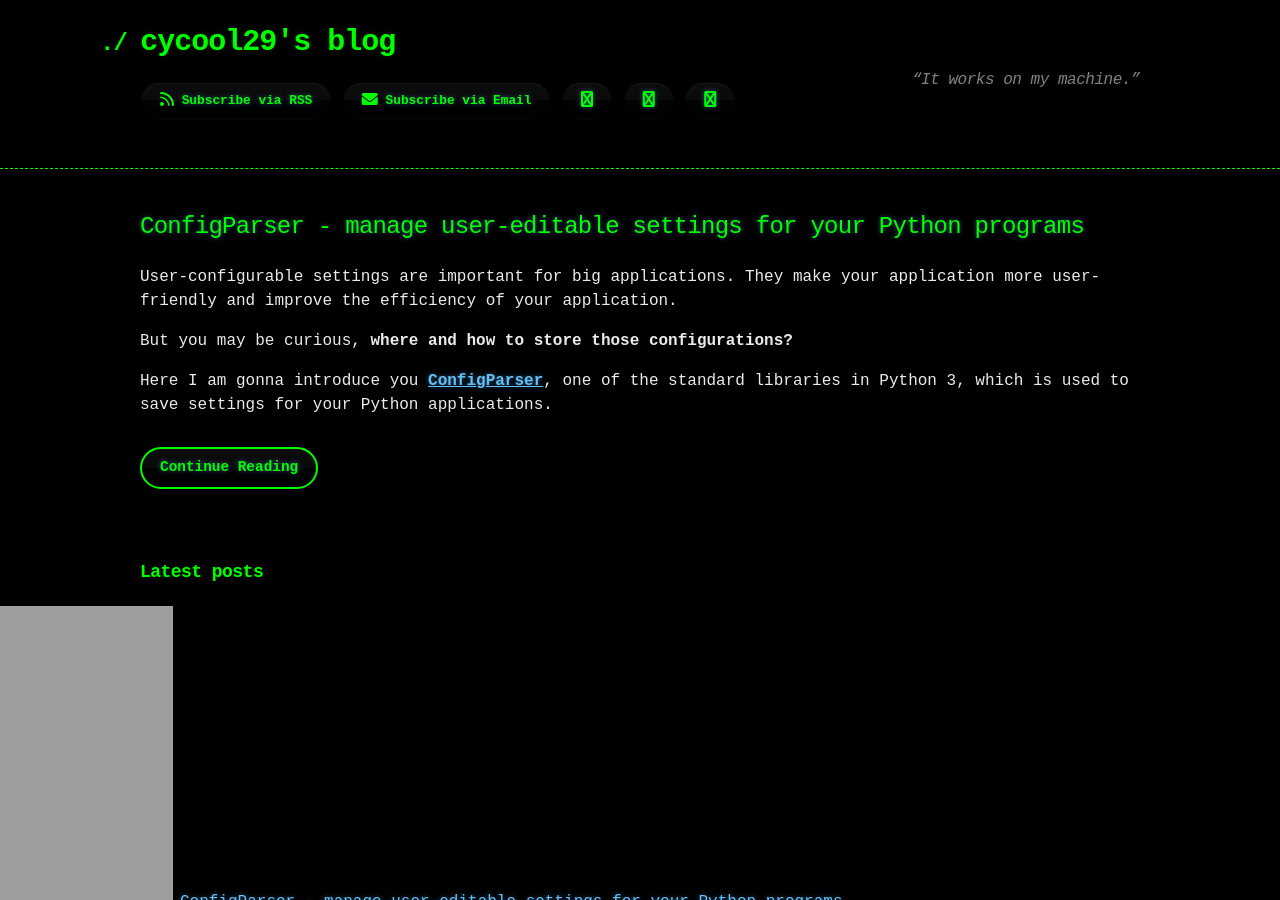
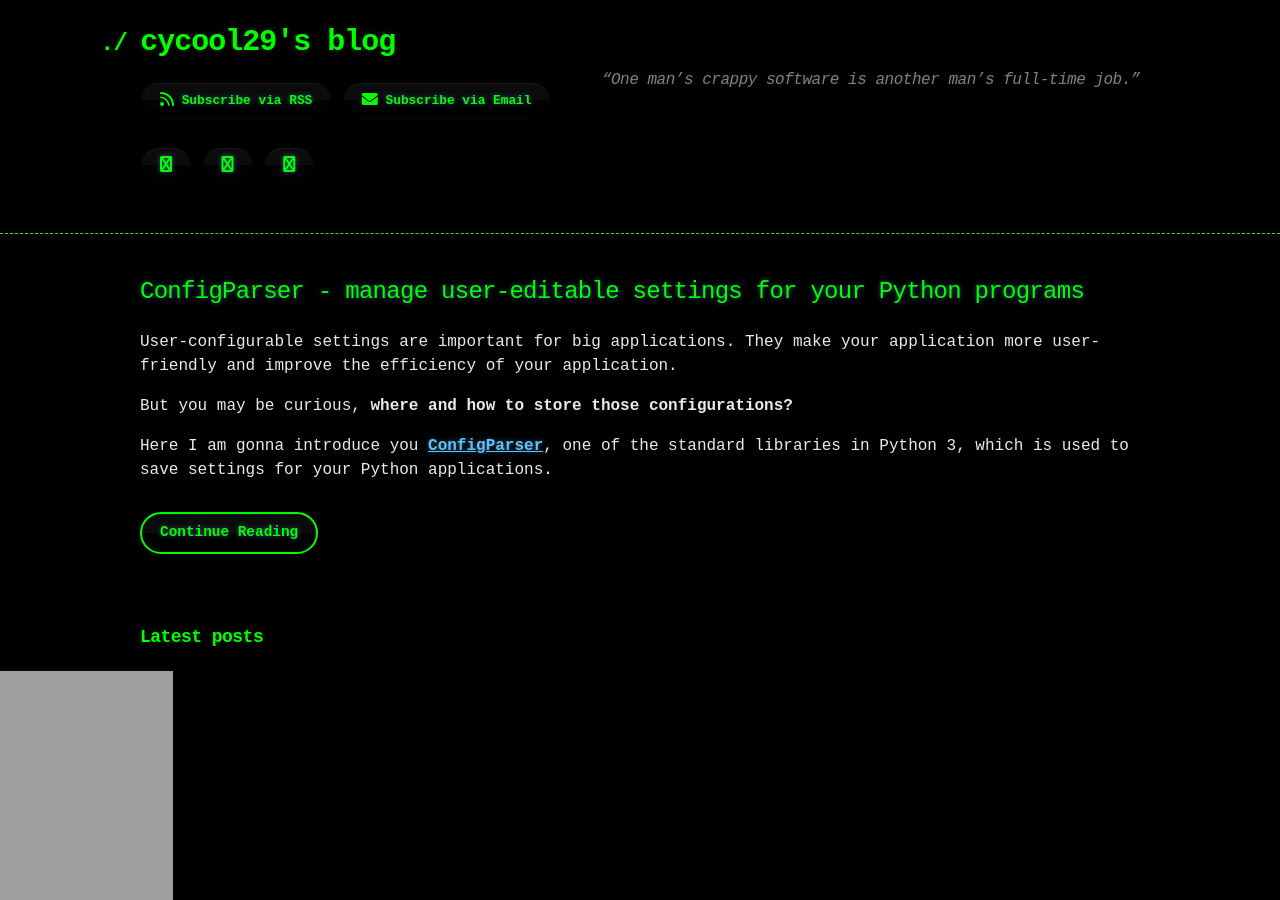
Before and after one commit to cycool29/cycool29.github.io, a Jekyll site: the page built from index.md, in a window 1280 px wide and 900 px high. Built offline with Jekyll 4.4.1, drawn with Linux system fonts in a browser that asks for light colours; a style sheet for code colours, icons or effects is not loaded.

Commit message:
Update quotes

```diff
--- a/_config.yml
+++ b/_config.yml
@@ -1,5 +1,5 @@
 title: cycool29's blog
-description: "“It works on my machine.” "
+description: "“One man’s crappy software is another man’s full-time job.” "
 bio: A high school student. Intermediate in Python, Git, Bash. Learning JavaScript. He/Him. "
 author: cycool29
 url: https://cycool29.github.io
```
